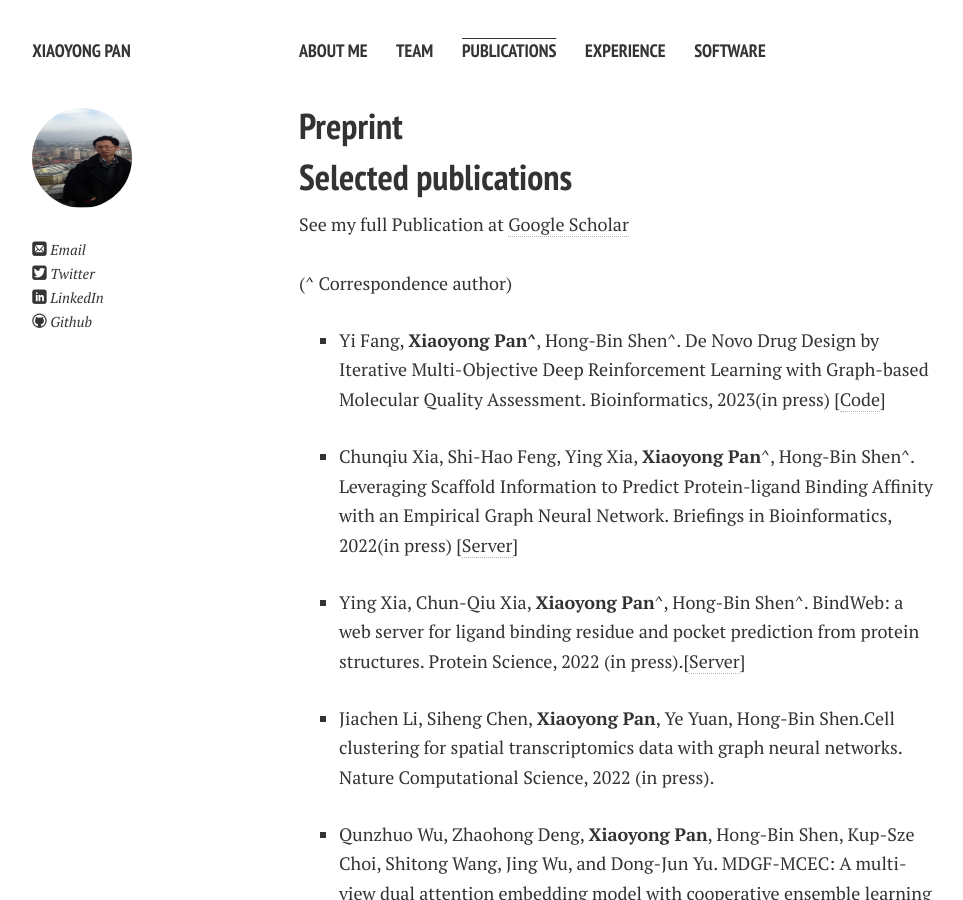
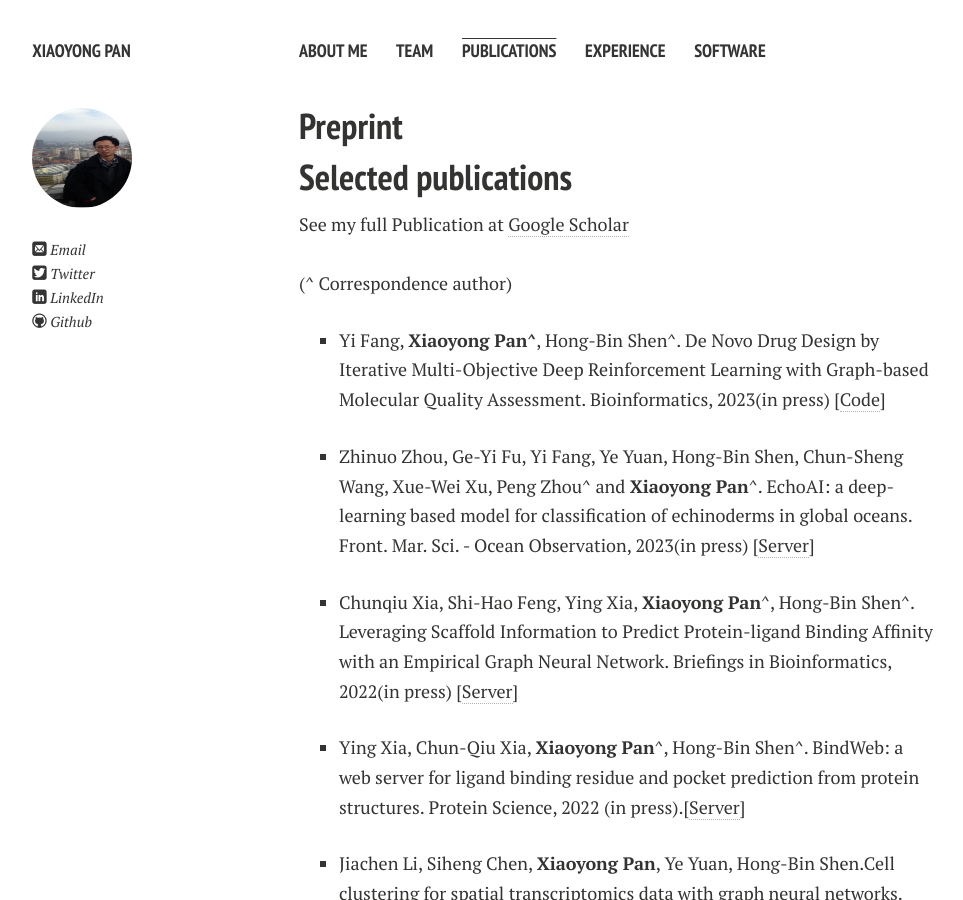
Before and after one commit to xypan1232/xypan1232.github.io, a Jekyll site: the page built from publications.md, in a window 1280 px wide and 900 px high. Shown: the whole window, without its empty margins (21-984 px from the left). Built offline with Jekyll 4.4.1, drawn with Linux system fonts in a browser that asks for light colours; nearby versions of some CDN libraries; Markdown is read by kramdown in place of the engine named in the settings.

Commit message:
Update publications.md

```diff
--- a/publications.md
+++ b/publications.md
@@ -13,7 +13,8 @@ See my full Publication at <a href="https://scholar.google.com/citations?hl=en&u
 <ul>
 <li><p>Yi Fang, <b>Xiaoyong Pan^</b>, Hong-Bin Shen^. De Novo Drug Design by Iterative Multi-Objective Deep Reinforcement Learning with Graph-based Molecular Quality Assessment. Bioinformatics, 2023(in press) [<a href="https://github.com/yifang000/QADD">Code</a>]</p>
 	</li>
-
+<li><p>Zhinuo Zhou, Ge-Yi Fu, Yi Fang, Ye Yuan, Hong-Bin Shen, Chun-Sheng Wang, Xue-Wei Xu, Peng Zhou^ and <b>Xiaoyong Pan</b>^. EchoAI: a deep-learning based model for classification of echinoderms in global oceans. Front. Mar. Sci. - Ocean Observation, 2023(in press) [<a href="http://www.csbio.sjtu.edu.cn/bioinf/EchoAI/">Server</a>]</p>
+	</li>
 <li><p>Chunqiu Xia, Shi-Hao Feng, Ying Xia, <b>Xiaoyong Pan</b>^, Hong-Bin Shen^. Leveraging Scaffold Information to Predict Protein-ligand Binding Affinity with an Empirical Graph Neural Network. Briefings in Bioinformatics, 2022(in press) [<a href="http://www.csbio.sjtu.edu.cn/bioinf/EGNA/">Server</a>]</p>
 	</li>
 	<li>
```
